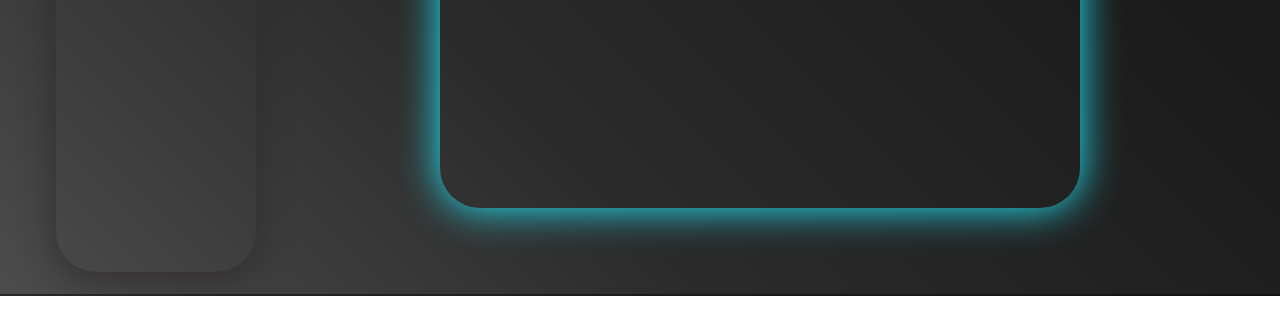
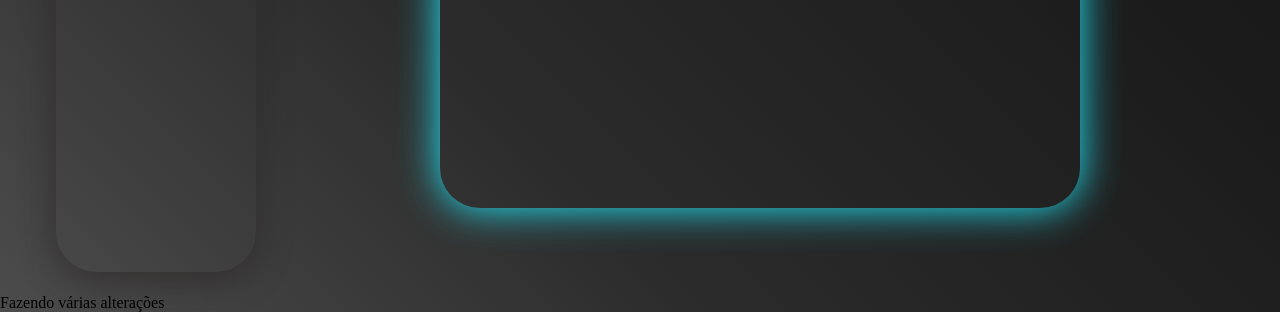
Before and after one commit to LuizCarlosVilela/YouTube-Pirata, a plain HTML site: page index.html in a window 1280 px wide. Shown: the part 504-816 px from the top of the page. Drawn offline with Linux system fonts and the light colour scheme.

Commit message:
Testando alterações

```diff
--- a/index.html
+++ b/index.html
@@ -48,7 +48,9 @@
 
     </div>
 
-    <div id="NewDiv"></div>
+    <div>
+        Fazendo várias alterações
+    </div>
 
 </body>
 </html>
```
